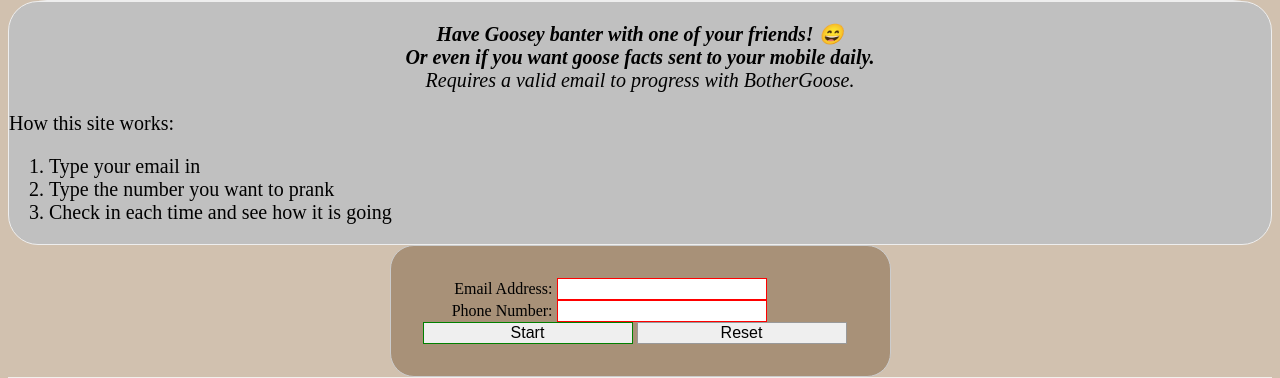
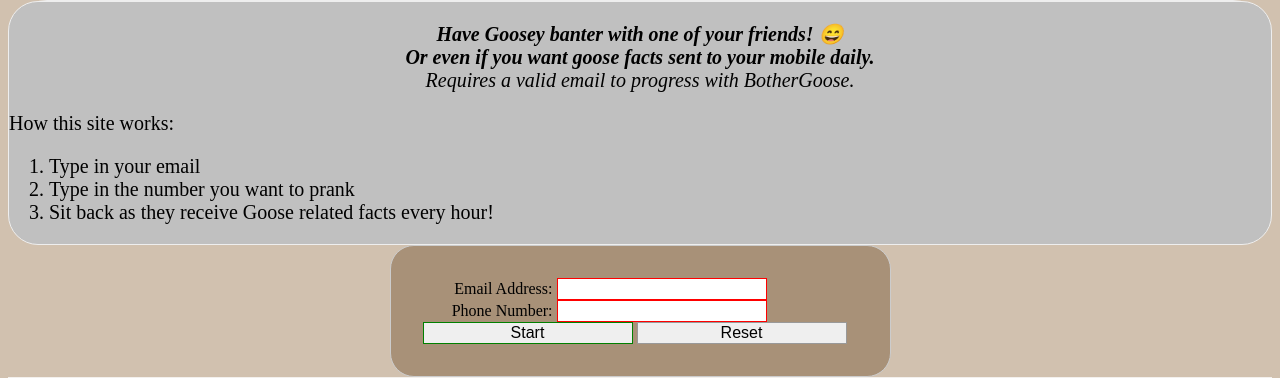
Before and after one commit to JordanL1/BotherGoose, a Flask app: page / in a window 1280 px wide. Shown: the part 237-615 px from the top of the page. Run offline with Flask 2, Linux system fonts and the light colour scheme.

Commit message:
index list changes

```diff
--- a/templates/index.html
+++ b/templates/index.html
@@ -32,9 +32,9 @@
 			</p>
 			How this site works:
 			<ol>
-				<li>Type your email in</li>
-				<li>Type the number you want to prank</li>
-				<li>Check in each time and see how it is going</li>
+				<li>Type in your email</li>
+				<li>Type in the number you want to prank</li>
+				<li>Sit back as they receive Goose related facts every hour!</li>
 			</ol>
 		</nav>
 
```
